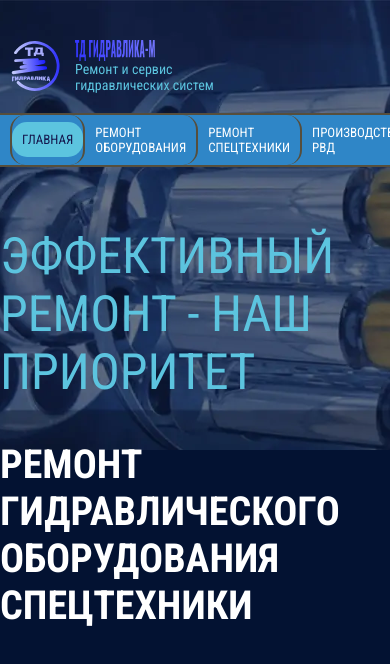
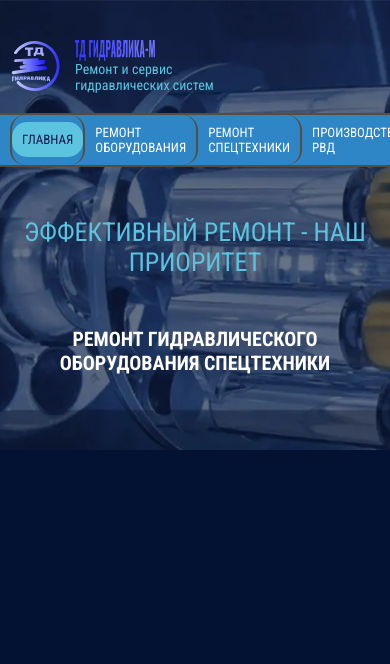
Before and after one commit to Dmitry1964/gidravlika_tech, a React (Vite) app: page / in a window 390 px wide. Shown: the top 664 px of the page. Built offline with nearby package versions, Linux system fonts and the light colour scheme; a web font is replaced by a local one.

Commit message:
Добавляет мобильную версию header

```diff
--- a/src/shared/lib/constans.ts
+++ b/src/shared/lib/constans.ts
@@ -1,6 +1,7 @@
 export const TABLET_VIEWPORT = 768;
 export const DESKTOP_VIEWPORT = 1024;
 export const MOBILE_VIEWPORT = 568;
+export const MOBILE_VIEWPORT_SMALL = 375;
 
 export enum ContactsData {
   RepairPhone = '+79608726622',
--- a/src/widgest/header/ui/header.module.scss
+++ b/src/widgest/header/ui/header.module.scss
@@ -36,7 +36,11 @@
   grid-row-end: 3;
   z-index: 10;
 
-  margin-top: 60px       ;
+  margin-top: 60px;
+
+  @include vp-767 {
+    margin-top: 50px;
+  }
 }
 
 .header_title_slogan {
@@ -45,12 +49,37 @@
   line-height: auto;
   color: $color-malibu;
   margin: 0 0 40px 0;
-  padding: 0;
+  padding: 0 10px;
+  text-align: center;
+
+  @include vp-1279 {
+    font-size: clamp(3.2rem, 4vw, 5rem);
+  }
+
+  @include vp-767 {
+    font-size: clamp(2.6rem, 4vw, 3.2rem);
+    margin: 0 0 50px 0;
+  }
+
+  span {
+    @include vp-374 {
+      display: none;
+    }
+  }
 }
 
 .header_title_text {
   font-size: 4rem;
   color: $color-default-white;
   margin: 0;
-  padding: 0;
+  padding: 0 10px;
+  text-align: center;
+
+  @include vp-1279 {
+    font-size: clamp(2.5rem, 3vw, 4rem);
+  }
+
+  @include vp-767 {
+    font-size: clamp(2rem, 4vw, 2.5rem);
+  }
 }
--- a/src/widgest/header/ui/header.tsx
+++ b/src/widgest/header/ui/header.tsx
@@ -2,7 +2,10 @@ import { LogoBlock } from 'src/features/logo-block';
 import cls from './header.module.scss';
 import { Navbar } from 'src/features/navbar';
 import { useScreenWidth } from 'src/shared/lib/hoos';
-import { MOBILE_VIEWPORT } from 'src/shared/lib/constans';
+import {
+  MOBILE_VIEWPORT,
+  MOBILE_VIEWPORT_SMALL,
+} from 'src/shared/lib/constans';
 
 const Header = () => {
   const screenWidth = useScreenWidth();
@@ -15,13 +18,14 @@ const Header = () => {
       </div>
       <div className={cls.header_title}>
         <h2 className={cls.header_title_slogan}>
-          ЭФФЕКТИВНЫЙ РЕМОНТ - НАШ ПРИОРИТЕТ
+          ЭФФЕКТИВНЫЙ РЕМОНТ <span>-</span> НАШ ПРИОРИТЕТ
         </h2>
         <h2 className={cls.header_title_text}>
           РЕМОНТ ГИДРАВЛИЧЕСКОГО ОБОРУДОВАНИЯ СПЕЦТЕХНИКИ
         </h2>
       </div>
       <div className={cls.header_banner}>
+        {screenWidth > MOBILE_VIEWPORT_SMALL && (
           <picture>
             <source
               srcSet="/images/banner/banner-desktop.webp"
@@ -34,6 +38,23 @@ const Header = () => {
               alt="Header Banner"
             />
           </picture>
+        )}
+
+                {screenWidth <= MOBILE_VIEWPORT_SMALL && (
+          <picture>
+            <source
+              srcSet="/images/banner/banner-mobile.webp"
+              type="image/webp"
+            />
+            <img
+              src="/images/banner/banner-mobile.jpg"
+              width="100%"
+              height="100%"
+              alt="Header Banner"
+            />
+          </picture>
+        )}
+
       </div>
     </header>
   );
```
Also changed, not shown: public/images/banner/banner-mobile.jpg. Lines whose indentation alone changed are shown as unchanged.
